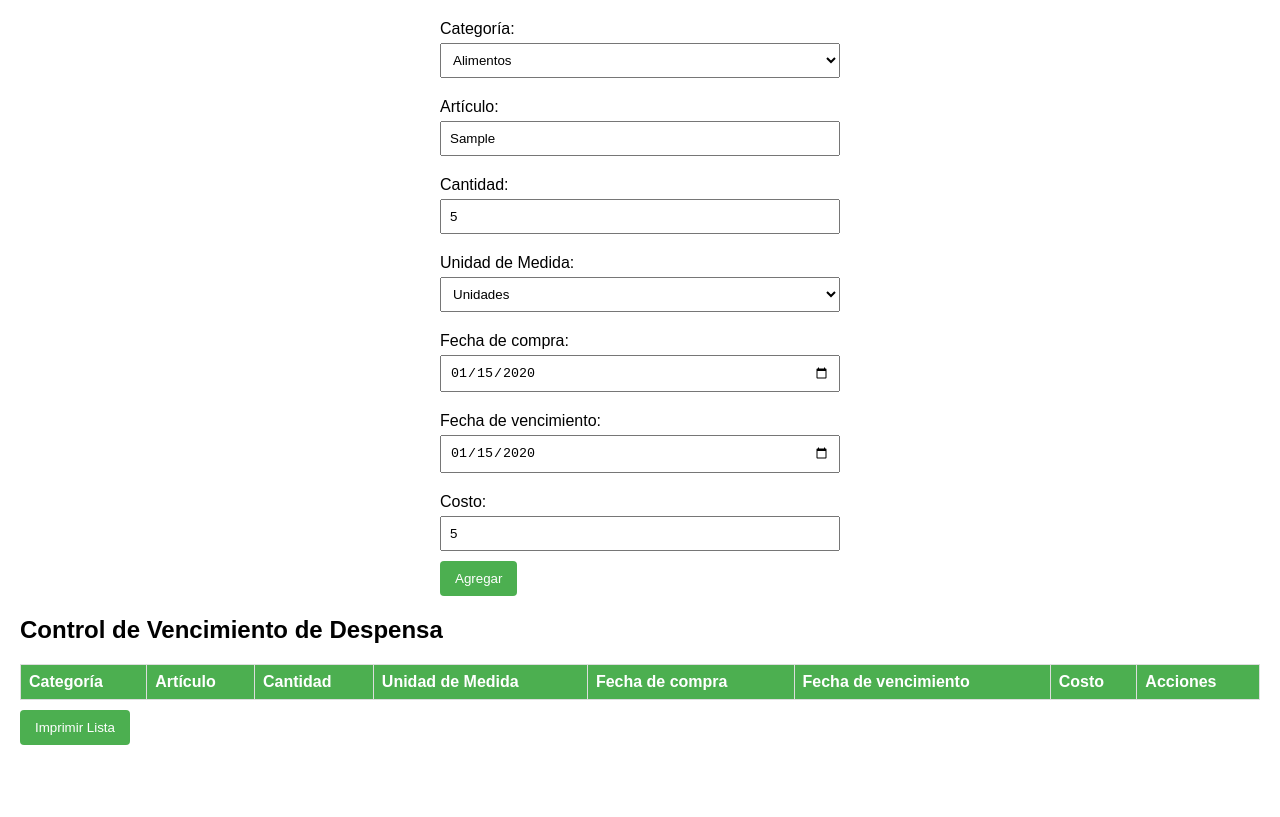
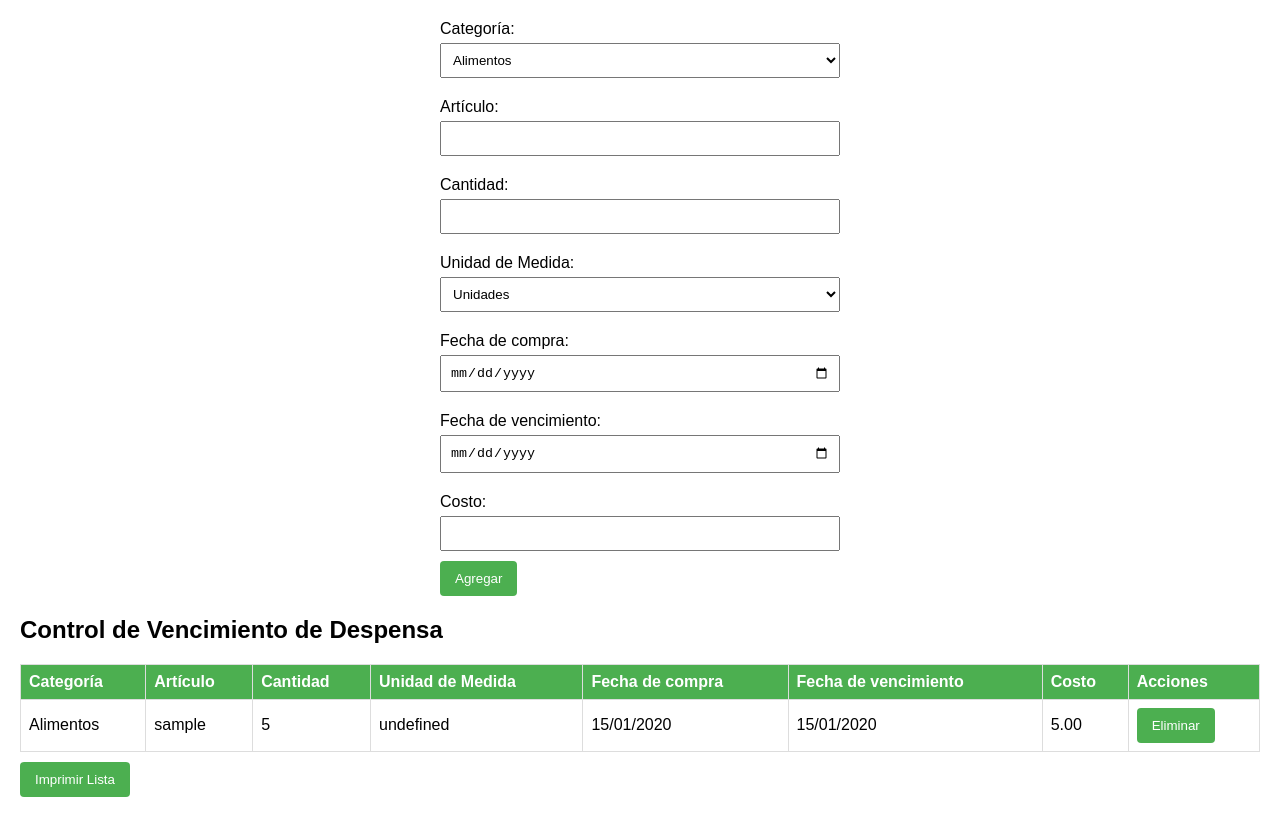
Before and after one commit to diego-allsafe/Gestion_despensa, a plain HTML site: page index.html in a window 1280 px wide. Both pictures are taken after typing "Sample", "5", "2020-01-15", "2020-01-15", "5" into the empty fields and a click on the button "Agregar". Drawn offline with Linux system fonts and the light colour scheme.

Commit message:
modifique funcionamiento listado

```diff
--- a/script.js
+++ b/script.js
@@ -1,3 +1,49 @@
+var listaDespensa = [];
+var articulosExistentes = [];
+
+function agregarArticulo() {
+  var categoria = document.getElementById("categoria").value;
+  var articuloInput = document.getElementById("articulo");
+  var cantidad = document.getElementById("cantidad").value;
+  var unidadMedida = document.getElementById("unidad-medida").value;
+  var fechaCompra = document.getElementById("fecha-compra").value;
+  var fechaVencimiento = document.getElementById("fecha-vencimiento").value;
+  var costo = document.getElementById("costo").value;
+
+  var articulo = articuloInput.value.toLowerCase();
+
+  if (
+    articulo &&
+    cantidad &&
+    unidadMedida &&
+    fechaCompra &&
+    fechaVencimiento &&
+    costo
+  ) {
+    var nuevoArticulo = {
+      categoria: categoria,
+      articulo: articulo,
+      cantidad: cantidad,
+      unidadMedida: unidadMedida,
+      fechaCompra: fechaCompra,
+      fechaVencimiento: fechaVencimiento,
+      costo: parseFloat(costo),
+    };
+
+    listaDespensa.push(nuevoArticulo);
+
+    // Agregar el artículo a la lista de existentes solo si no existe
+    if (!articulosExistentes.includes(articulo)) {
+      articulosExistentes.push(articulo);
+    }
+
+    document.getElementById("formulario-despensa").reset();
+    actualizarListaVisual();
+  } else {
+    alert("Por favor, complete todos los campos.");
+  }
+}
+
 function actualizarListaVisual() {
   var tablaDespensa = document.getElementById("tabla-despensa-body");
   tablaDespensa.innerHTML = "";
@@ -15,23 +61,15 @@ function actualizarListaVisual() {
   });
 
   listaDespensa.forEach(function (articulo, index) {
-    if (articulo.categoria !== categoriaActual) {
-      categoriaActual = articulo.categoria;
-      var espacioCategoria = document.createElement("tr");
-      espacioCategoria.innerHTML = `
-        <td colspan="7"><strong>${categoriaActual}</strong></td>
-      `;
-      tablaDespensa.appendChild(espacioCategoria);
-    }
-
     var nuevaFila = document.createElement("tr");
     nuevaFila.innerHTML = `
+      <td>${articulo.categoria}</td>
       <td>${articulo.articulo}</td>
       <td>${articulo.cantidad}</td>
-      <td>${articulo.unidadMedida}</td>
-      <td>${articulo.fechaCompra}</td>
-      <td>${articulo.fechaVencimiento}</td>
-      <td>${articulo.costo}</td>
+      <td>${articulo.unidadMedidaAbreviada}</td>
+      <td>${formatoFecha(articulo.fechaCompra)}</td>
+      <td>${formatoFecha(articulo.fechaVencimiento)}</td>
+      <td>${articulo.costo.toFixed(2)}</td>
       <td><button onclick="eliminarArticulo(${index})">Eliminar</button></td>
     `;
 
@@ -65,7 +103,10 @@ function actualizarListaVisual() {
       nuevaFilaTotalCategoria.innerHTML = `
         <td colspan="3"></td>
         <td><strong>Total ${categoriaActual}</strong></td>
-        <td><strong>${totalPorCategoria[categoriaActual]}</strong></td>
+        <td><strong>${totalPorCategoria[categoriaActual].toFixed(
+          2
+        )}</strong></td>
+        <td></td>
         <td></td>
         <td></td>
       `;
@@ -79,7 +120,8 @@ function actualizarListaVisual() {
   nuevaFilaTotalGeneral.innerHTML = `
     <td colspan="3"></td>
     <td><strong>Total General</strong></td>
-    <td><strong>${totalGeneral}</strong></td>
+    <td><strong>${totalGeneral.toFixed(2)}</strong></td>
+    <td></td>
     <td></td>
     <td></td>
   `;
@@ -87,4 +129,47 @@ function actualizarListaVisual() {
   tablaDespensa.appendChild(nuevaFilaTotalGeneral);
 
   localStorage.setItem("listaDespensa", JSON.stringify(listaDespensa));
+  localStorage.setItem(
+    "articulosExistentes",
+    JSON.stringify(articulosExistentes)
+  );
 }
+
+function imprimirLista() {
+  window.print();
+}
+
+function eliminarArticulo(index) {
+  listaDespensa.splice(index, 1);
+  actualizarListaVisual();
+}
+
+function formatoFecha(fecha) {
+  var partes = fecha.split("-");
+  return `${partes[2]}/${partes[1]}/${partes[0]}`;
+}
+
+window.onload = function () {
+  var storedList = localStorage.getItem("listaDespensa");
+  var storedArticulosExistentes = localStorage.getItem("articulosExistentes");
+
+  if (storedList) {
+    listaDespensa = JSON.parse(storedList);
+  }
+
+  if (storedArticulosExistentes) {
+    articulosExistentes = JSON.parse(storedArticulosExistentes);
+  }
+
+  actualizarListaVisual();
+};
+
+// Código para el autocompletado
+document.addEventListener("DOMContentLoaded", function () {
+  var articuloInput = document.getElementById("articulo");
+  new Awesomplete(articuloInput, {
+    list: articulosExistentes,
+    minChars: 1,
+    autoFirst: true,
+  });
+});
--- a/styles.css
+++ b/styles.css
@@ -50,6 +50,9 @@ td {
   border: 1px solid #ddd;
   padding: 8px;
   text-align: left;
+  white-space: nowrap; /* Evita que el texto se divida en varias líneas */
+  overflow: hidden;
+  text-overflow: ellipsis; /* Agrega puntos suspensivos (...) si el texto es demasiado largo */
 }
 
 th {
```
